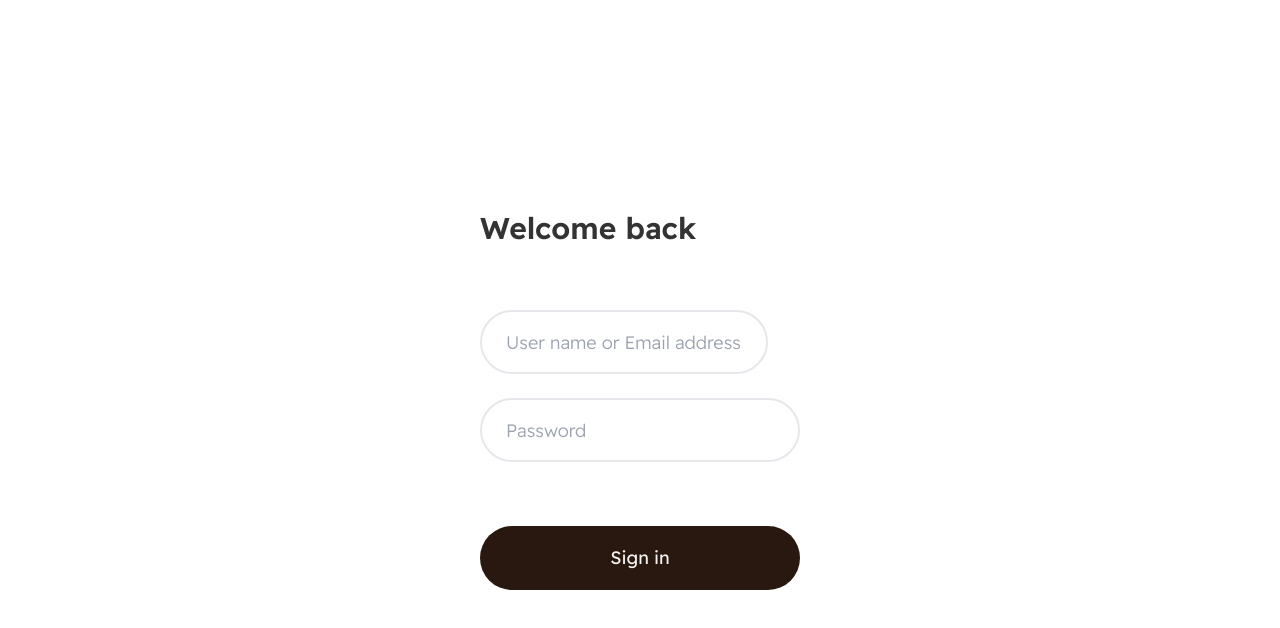
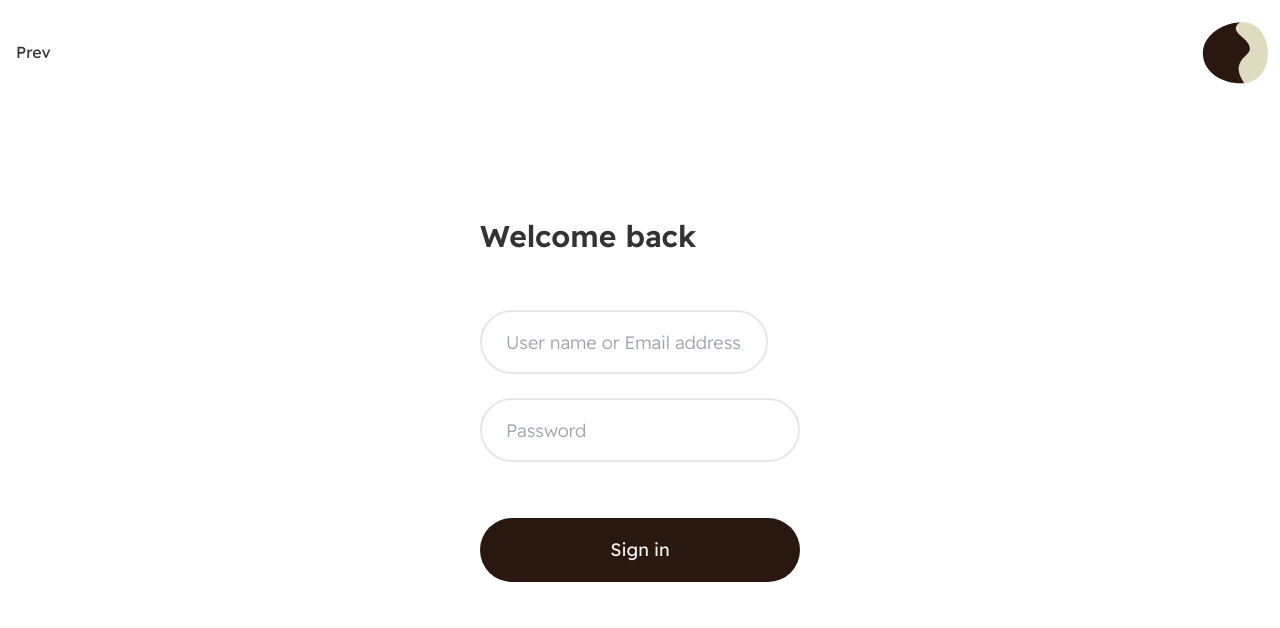
Before and after one commit to SamuelShally/ekko, a React (Create React App) app in the folder frontend/: page /login in a window 1280 px wide. Shown: the top 628 px of the page. Built offline with nearby package versions, Linux system fonts and the light colour scheme.

Commit message:
layout testing

```diff
--- a/frontend/src/components/LoginForm.jsx
+++ b/frontend/src/components/LoginForm.jsx
@@ -5,8 +5,13 @@ import PreviousBtn from '../components/Previous';
 const LoginForm = () => {
     return (
         <div className="relative">
-            {/* <div className="relative z-20"><img src={ekkoO} className="relative z-10 w-1/4 place-content-center ml-4 mt-4"/></div> */}
-            <div className="relative z-0 grid gap-y-16 place-content-center h-screen">
+            <div className="absolute flex justify-between place-items-center w-screen z-30 py-5">
+                <h1 className="ml-4">Prev</h1>
+                <svg xmlns="http://www.w3.org/2000/svg" className="w-20 h-16 scale-100" fill="none"><path fill="#DEDBC0" d="M35.786 35.009c14.869-7.167-20.51 1.162 3.099-32.858C56.669.955 66.606 13.566 67.84 30.798c1.234 17.23-9.178 32.354-24.112 32.354-6.86-11.568-17.532-21.331-7.942-28.143Z"/><path fill="#29180F" d="M49.715 29.833c-.426 2.318-2.25 4.048-3.969 5.657-6.642 6.218-11.253 13.861-1.413 27.662-21.517 1.447-40.156-10.76-41.39-27.99C1.707 17.93 18.577 3.597 40.094 2.15c-14.341 10.19 11.774 15.96 9.62 27.682Z"/></svg>
+            </div>
+            <div className="relative z-0 grid gap-y-14 place-content-center h-screen ">
+                {/* <svg xmlns="http://www.w3.org/2000/svg" className="w-20 h-16 scale-125 justify-self-end" fill="none"><path fill="#DEDBC0" d="M35.786 35.009c14.869-7.167-20.51 1.162 3.099-32.858C56.669.955 66.606 13.566 67.84 30.798c1.234 17.23-9.178 32.354-24.112 32.354-6.86-11.568-17.532-21.331-7.942-28.143Z"/><path fill="#29180F" d="M49.715 29.833c-.426 2.318-2.25 4.048-3.969 5.657-6.642 6.218-11.253 13.861-1.413 27.662-21.517 1.447-40.156-10.76-41.39-27.99C1.707 17.93 18.577 3.597 40.094 2.15c-14.341 10.19 11.774 15.96 9.62 27.682Z"/></svg> */}
+                {/* <div className="h-0"></div> */}
                 <h1 className="text-3xl font-semibold">Welcome back</h1>
                 <form onSubmit={()=>{}} className="grid gap-6">
                     <div className="form-control w-full max-w-xs">
```
